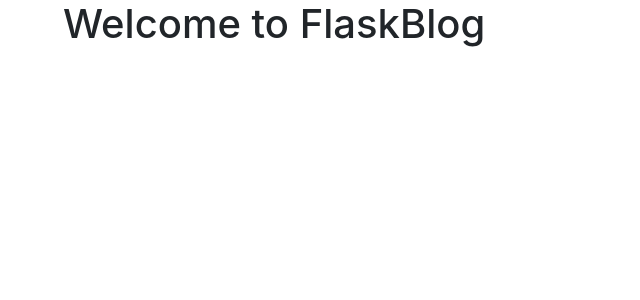
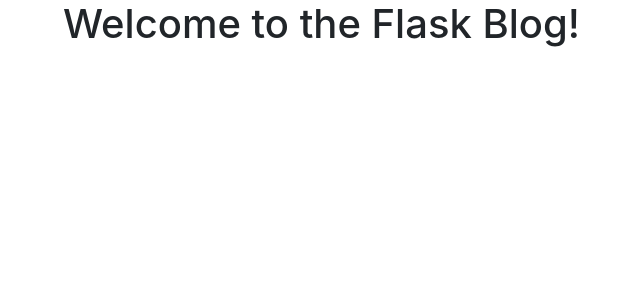
Before and after one commit to jgeof/flaskblog, a Python web app: template templates/index.html in a window 1280 px wide. Shown: the part 56-356 px from the top of the page, without its empty margins (22-662 px from the left). Run offline with Jinja, Linux system fonts and the light colour scheme; the template is opened without the code that fills it, so the values that code supplies are empty; some libraries are stand-ins or nearby versions.

Commit message:
Update: index.html

```diff
--- a/templates/index.html
+++ b/templates/index.html
@@ -1,5 +1,5 @@
 {% extends 'base.html' %}
 
 {% block content %}
-    <h1>{% block title %} Welcome to FlaskBlog {% endblock %}</h1>
+    <h1>{% block title %} Welcome to the Flask Blog! {% endblock %}</h1>
 {% endblock %}
```
